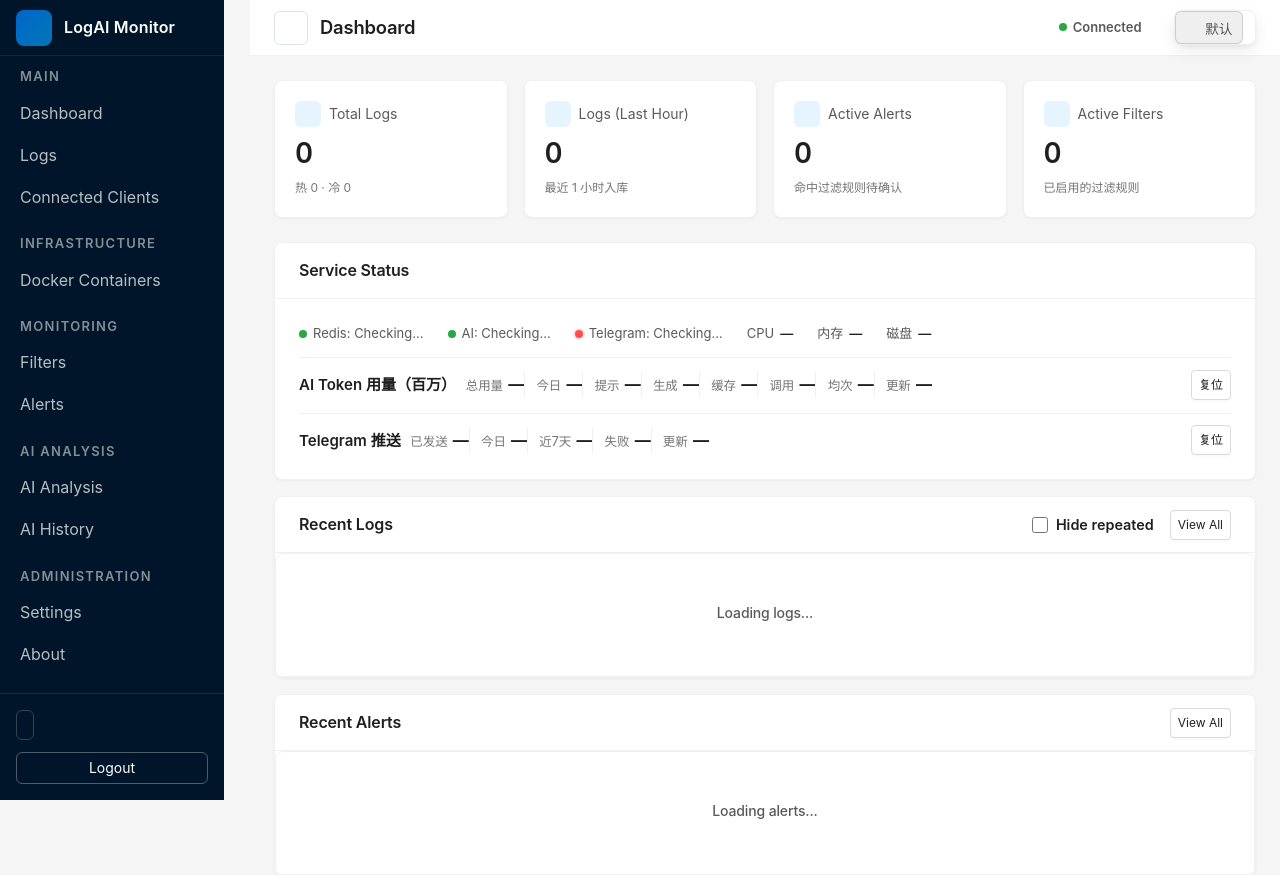
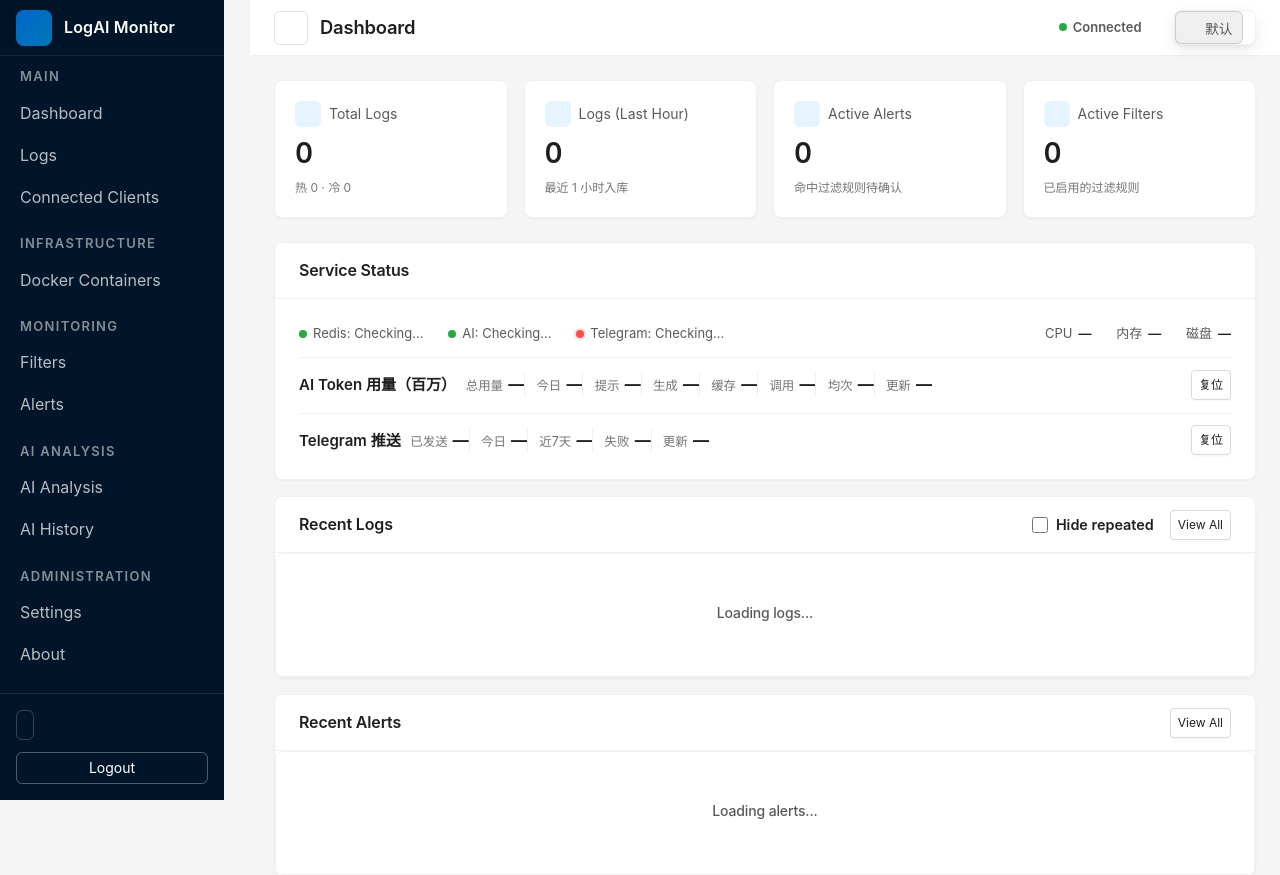
Before and after one commit to humanxp/LogAI-Monitor, a Python web app: template templates/index.html in a window 1280 px wide. Shown: the top 875 px of the page. Run offline with Jinja, Linux system fonts and the light colour scheme; the template is opened without the code that fills it, so the values that code supplies are empty.

Commit message:
ui(dashboard): Service Status 恢复 [模型] AI 显示 + 资源组右对齐 + 间距加大
- AI 标签恢复成 [gemma-4-26B-A4B-it-MLX-4bit] AI，模型名用小一号字弱化
- CPU/内存/磁盘 三项用 margin-left:auto 整体贴右
- 项间距 1.5rem → 1.55rem；行改 nowrap + 横向滚动兜底，保证永远一行
- 数值收紧：内存 2.3G/3.8G (60%)、磁盘 80.7G/96.9G

实测 1440 宽：scrollW == clientW == 1092（正好放下不溢出），六项 top 一致（同一行）

```diff
--- a/templates/index.html
+++ b/templates/index.html
@@ -62,13 +62,13 @@
             <div class="status-indicator" id="telegramStatus">
                 <span class="status-dot offline"></span> Telegram: Checking...
             </div>
-            <div class="status-indicator" title="宿主机 CPU 使用率（/proc/stat 采样）">
+            <div class="status-indicator svc-res-group" title="宿主机 CPU 使用率（/proc/stat 采样）">
                 {{ icon("gauge")|safe }} CPU <b id="cpuUsage">—</b>
             </div>
-            <div class="status-indicator" title="宿主机内存占用（/proc/meminfo）">
+            <div class="status-indicator svc-res" title="宿主机内存占用（/proc/meminfo）">
                 {{ icon("box")|safe }} 内存 <b id="memUsage">—</b>
             </div>
-            <div class="status-indicator" title="归档所在磁盘的剩余空间">
+            <div class="status-indicator svc-res" title="归档所在磁盘的剩余空间">
                 {{ icon("database")|safe }} 磁盘 <b id="diskUsage">—</b>
             </div>
         </div>
--- a/wwwroot/css/ant.css
+++ b/wwwroot/css/ant.css
@@ -886,7 +886,9 @@ th.sortable[data-dir="desc"] .sort-ind { opacity: 1; }
   display: flex;
   flex-wrap: nowrap;
   align-items: center;
-  gap: 1.5rem;
+  gap: 1.55rem;           /* 项间距 1.55rem（略大于最初 1.5rem，正好压进一行不溢出） */
+  overflow-x: auto;       /* 一行到底：放不下就横向滚动，绝不折行 */
+  font-size: 13px;        /* 13px 才能在保留 [模型] + 大间距的前提下压进一行 */
   overflow-x: auto;
   -webkit-overflow-scrolling: touch;
 }
@@ -896,9 +898,13 @@ th.sortable[data-dir="desc"] .sort-ind { opacity: 1; }
   gap: 6px;
 }
 .service-row .status-indicator .lx { color: var(--lm-ink-3); }
+/* 模型名弱化：保留 [模型] 信息，但用更小字号，避免把整行撑到换行/溢出 */
+.service-row .svc-model { font-size: 10.5px; color: var(--lm-ink-3); }
+/* 资源组（CPU / 内存 / 磁盘）整体贴右：第一项吃掉剩余空间 */
+.service-row .svc-res-group { margin-left: auto; }
 .service-row b {
   color: var(--lm-ink);
   font-weight: 600;
   font-variant-numeric: tabular-nums;
 }
-@media (max-width: 768px) { .service-row { gap: 1rem; } }
+@media (max-width: 768px) { .service-row { gap: 1.25rem; } }
```
Also changed, not shown: wwwroot/js/app.js.
